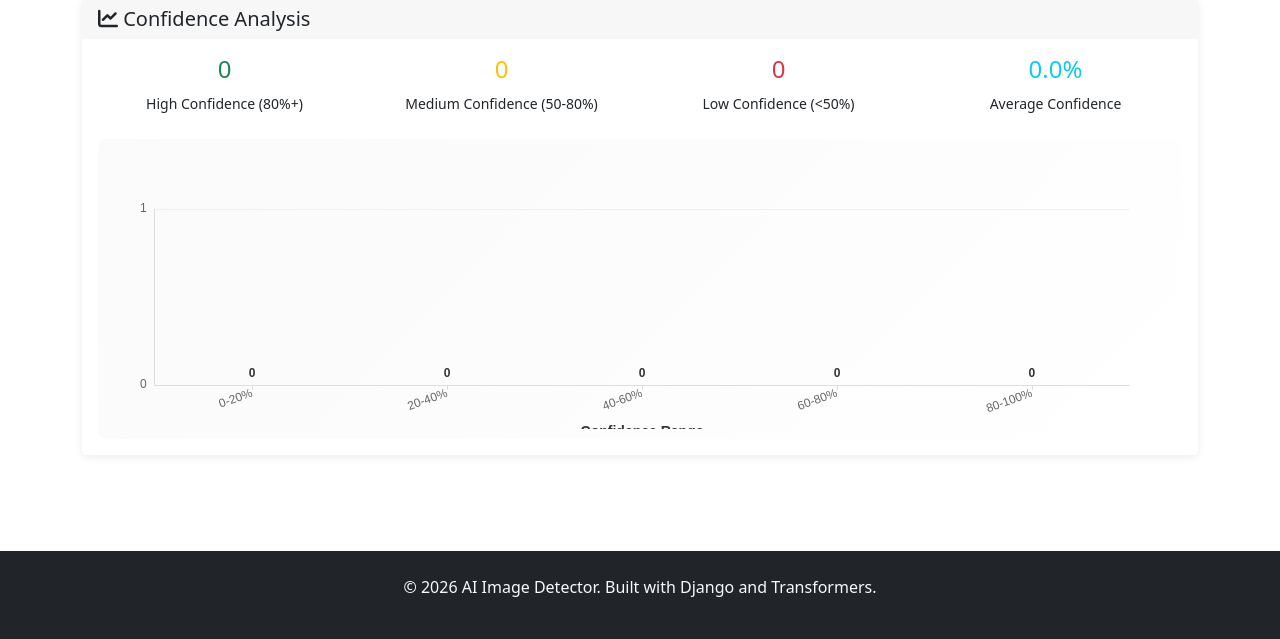
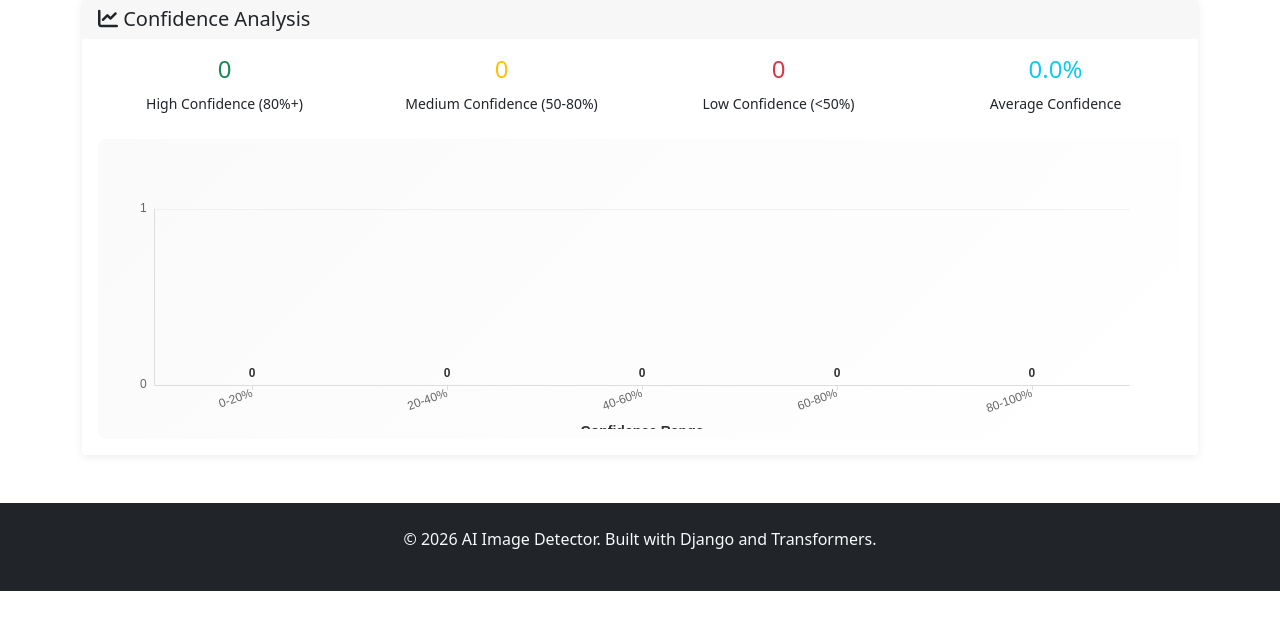
Before and after one commit to DMKALALA/AI_image_detector, a Django app: page /analytics/ in a window 1280 px wide. Shown: the part 1349-1988 px from the top of the page. After the commit the page ends 1940 px from the top, so only its background shows below. Run offline with Django 4.2, Linux system fonts and the light colour scheme; data that the repository does not hold is empty.

Commit message:
Fix footer to always stick to the bottom of the page
Added sticky footer CSS using flexbox layout:
- html/body: min-height 100vh with flex column
- main: flex 1 to fill available space
- footer: flex-shrink 0 with mt-auto to push to bottom

This ensures the footer stays at the bottom of the viewport
even when page content is short (e.g. batch upload page).

```diff
--- a/detector/templates/detector/base.html
+++ b/detector/templates/detector/base.html
@@ -13,6 +13,21 @@
     <link href="https://cdn.jsdelivr.net/npm/bootstrap@5.1.3/dist/css/bootstrap.min.css" rel="stylesheet">
     <link href="https://cdnjs.cloudflare.com/ajax/libs/font-awesome/6.0.0/css/all.min.css" rel="stylesheet">
     <style>
+        /* Sticky footer layout */
+        html, body {
+            height: 100%;
+        }
+        body {
+            display: flex;
+            flex-direction: column;
+            min-height: 100vh;
+        }
+        main {
+            flex: 1 0 auto;
+        }
+        footer {
+            flex-shrink: 0;
+        }
         .hero-section {
             background: linear-gradient(135deg, #667eea 0%, #764ba2 100%);
             color: white;
@@ -280,7 +295,7 @@
     </main>
 
     <!-- Footer -->
-    <footer class="bg-dark text-light py-4 mt-5">
+    <footer class="bg-dark text-light py-4 mt-auto">
         <div class="container text-center">
             <p>&copy; {% now "Y" %} AI Image Detector. Built with Django and Transformers.</p>
         </div>
```
